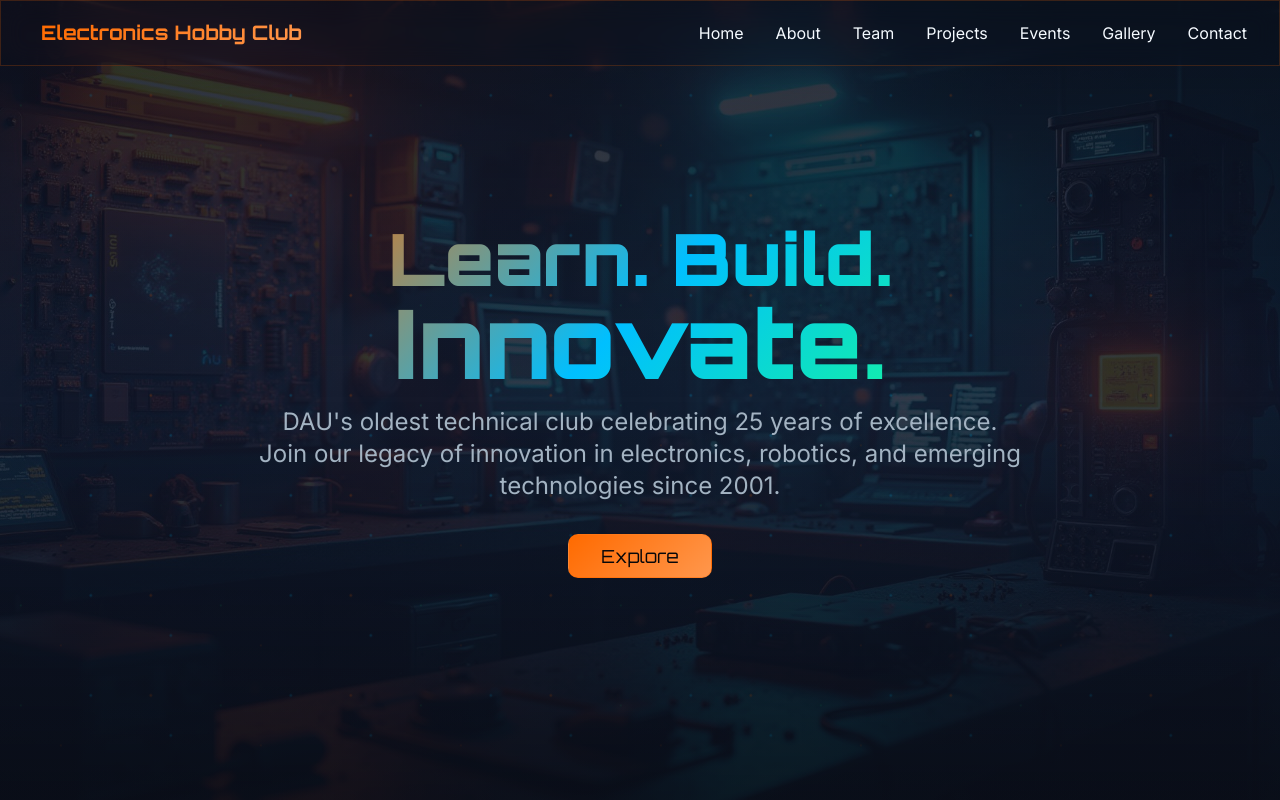
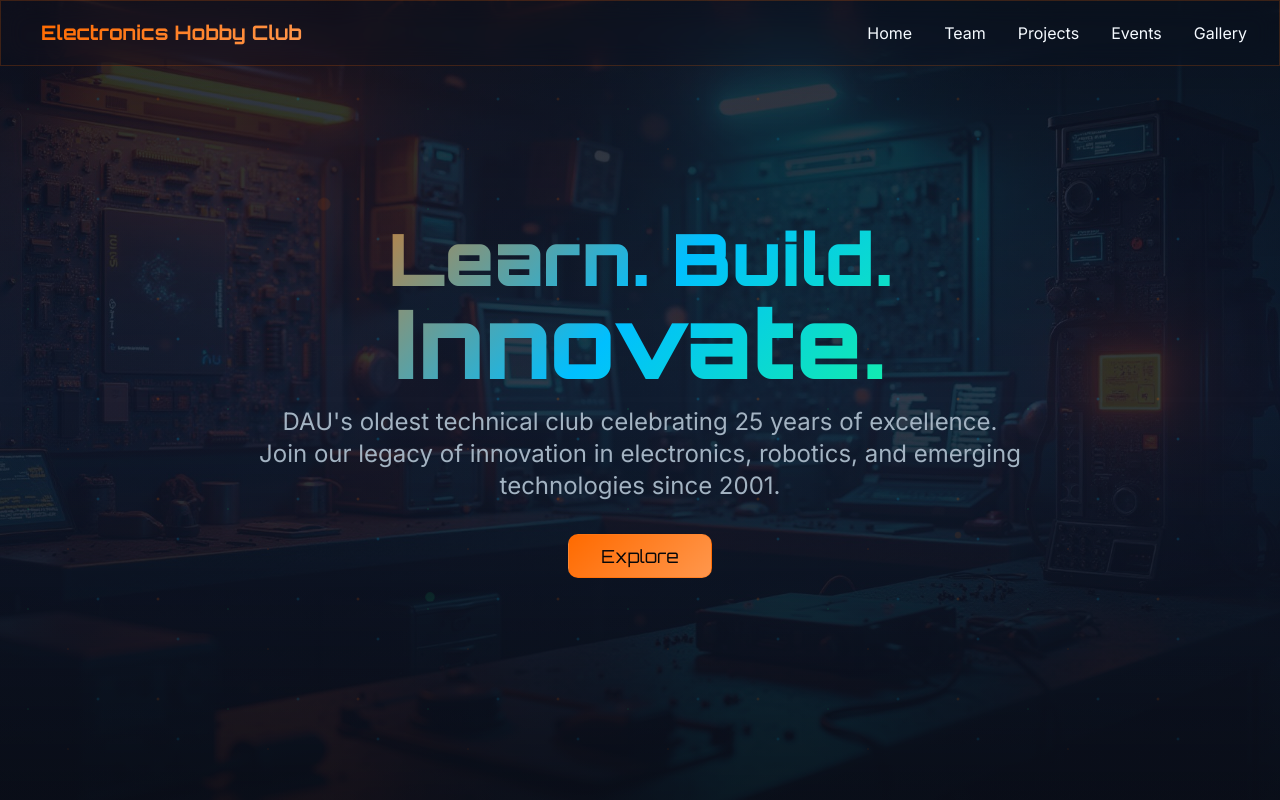
Before and after one commit to paramsavjani/Electronics_Hobby_Club, a React (Vite) app: page / in a window 1280 px wide. Shown: the top 800 px of the page. Built offline with nearby package versions, Linux system fonts and the light colour scheme.

Commit message:
Add routing and update Navbar for new pages: Team, Projects, Events, and Gallery

```diff
--- a/src/App.tsx
+++ b/src/App.tsx
@@ -3,8 +3,16 @@ import { Toaster as Sonner } from "@/components/ui/sonner";
 import { TooltipProvider } from "@/components/ui/tooltip";
 import { QueryClient, QueryClientProvider } from "@tanstack/react-query";
 import { BrowserRouter, Routes, Route } from "react-router-dom";
+
+import Navbar from "@/components/Navbar";
 import Index from "./pages/Index";
 import NotFound from "./pages/NotFound";
+
+// Separate pages
+import Team from "./components/Team";
+import Projects from "./components/Projects";
+import Events from "./components/Events";
+import Gallery from "./components/Gallery";
 
 const queryClient = new QueryClient();
 
@@ -14,11 +22,17 @@ const App = () => (
       <Toaster />
       <Sonner />
       <BrowserRouter>
-        <Routes>
-          <Route path="/" element={<Index />} />
-          {/* ADD ALL CUSTOM ROUTES ABOVE THE CATCH-ALL "*" ROUTE */}
-          <Route path="*" element={<NotFound />} />
-        </Routes>
+        <div className="min-h-screen bg-background text-foreground">
+          <Navbar /> {/* ✅ Always visible */}
+          <Routes>
+            <Route path="/" element={<Index />} />
+            <Route path="/team" element={<Team />} />
+            <Route path="/projects" element={<Projects />} />
+            <Route path="/events" element={<Events />} />
+            <Route path="/gallery" element={<Gallery />} />
+            <Route path="*" element={<NotFound />} />
+          </Routes>
+        </div>
       </BrowserRouter>
     </TooltipProvider>
   </QueryClientProvider>
--- a/src/components/Navbar.tsx
+++ b/src/components/Navbar.tsx
@@ -1,24 +1,24 @@
 import { useState } from "react";
 import { Button } from "@/components/ui/button";
-import { Menu, X, Zap } from "lucide-react";
+import { Menu, X } from "lucide-react";
+import { Link } from "react-router-dom";
 
 const Navbar = () => {
   const [isOpen, setIsOpen] = useState(false);
 
   const navItems = [
-    { name: "Home", href: "#home" },
-    { name: "About", href: "#about" },
-    { name: "Team", href: "#team" },
-    { name: "Projects", href: "#projects" },
-    { name: "Events", href: "#events" },
-    { name: "Gallery", href: "#gallery" },
-    { name: "Contact", href: "#contact" },
+    { name: "Home", href: "/" }, // full route
+    { name: "Team", href: "/team" }, // separate page
+    { name: "Projects", href: "/projects" },
+    { name: "Events", href: "/events" },
+    { name: "Gallery", href: "/gallery" },
   ];
 
   return (
     <nav className="fixed top-0 left-0 right-0 z-50 glass backdrop-blur-md border-b border-primary/20">
       <div className="max-w-7xl mx-auto px-4 sm:px-6 lg:px-8">
         <div className="flex items-center justify-between h-16">
+          {/* Logo */}
           <div className="flex items-center space-x-2">
             <div className="relative">
               <div className="absolute inset-0 bg-primary/20 blur-lg rounded-full"></div>
@@ -30,7 +30,8 @@ const Navbar = () => {
 
           {/* Desktop Navigation */}
           <div className="hidden md:flex items-center space-x-8">
-            {navItems.map((item) => (
+            {navItems.map((item) =>
+              item.href.startsWith("/#") ? (
                 <a
                   key={item.name}
                   href={item.href}
@@ -39,7 +40,17 @@ const Navbar = () => {
                   {item.name}
                   <span className="absolute -bottom-1 left-0 w-0 h-0.5 bg-gradient-primary transition-all duration-300 group-hover:w-full"></span>
                 </a>
-            ))}
+              ) : (
+                <Link
+                  key={item.name}
+                  to={item.href}
+                  className="relative text-foreground hover:text-primary transition-colors duration-300 group"
+                >
+                  {item.name}
+                  <span className="absolute -bottom-1 left-0 w-0 h-0.5 bg-gradient-primary transition-all duration-300 group-hover:w-full"></span>
+                </Link>
+              )
+            )}
           </div>
 
           {/* Mobile menu button */}
@@ -63,7 +74,8 @@ const Navbar = () => {
       {isOpen && (
         <div className="md:hidden glass backdrop-blur-md border-t border-primary/20 animate-slide-up">
           <div className="px-2 pt-2 pb-3 space-y-1">
-            {navItems.map((item) => (
+            {navItems.map((item) =>
+              item.href.startsWith("/#") ? (
                 <a
                   key={item.name}
                   href={item.href}
@@ -72,7 +84,17 @@ const Navbar = () => {
                 >
                   {item.name}
                 </a>
-            ))}
+              ) : (
+                <Link
+                  key={item.name}
+                  to={item.href}
+                  className="block px-3 py-2 text-foreground hover:text-primary hover:bg-primary/10 rounded-md transition-colors duration-300"
+                  onClick={() => setIsOpen(false)}
+                >
+                  {item.name}
+                </Link>
+              )
+            )}
           </div>
         </div>
       )}
--- a/src/pages/Index.tsx
+++ b/src/pages/Index.tsx
@@ -1,28 +1,18 @@
-import Navbar from "@/components/Navbar";
 import Hero from "@/components/Hero";
 import About from "@/components/About";
 import WhatWeOffer from "@/components/WhatWeOffer";
-import Projects from "@/components/Projects";
-import Events from "@/components/Events";
-import Team from "@/components/Team";
-import Gallery from "@/components/Gallery";
 import Contact from "@/components/Contact";
 import Footer from "@/components/Footer";
 
 const Index = () => {
   return (
-    <div className="min-h-screen bg-background text-foreground">
-      <Navbar />
+    <>
       <Hero />
       <About />
       <WhatWeOffer />
-      <Projects />
-      <Events />
-      <Team />
-      <Gallery />
       <Contact />
       <Footer />
-    </div>
+    </>
   );
 };
 
```
Lines whose indentation alone changed are shown as unchanged.
